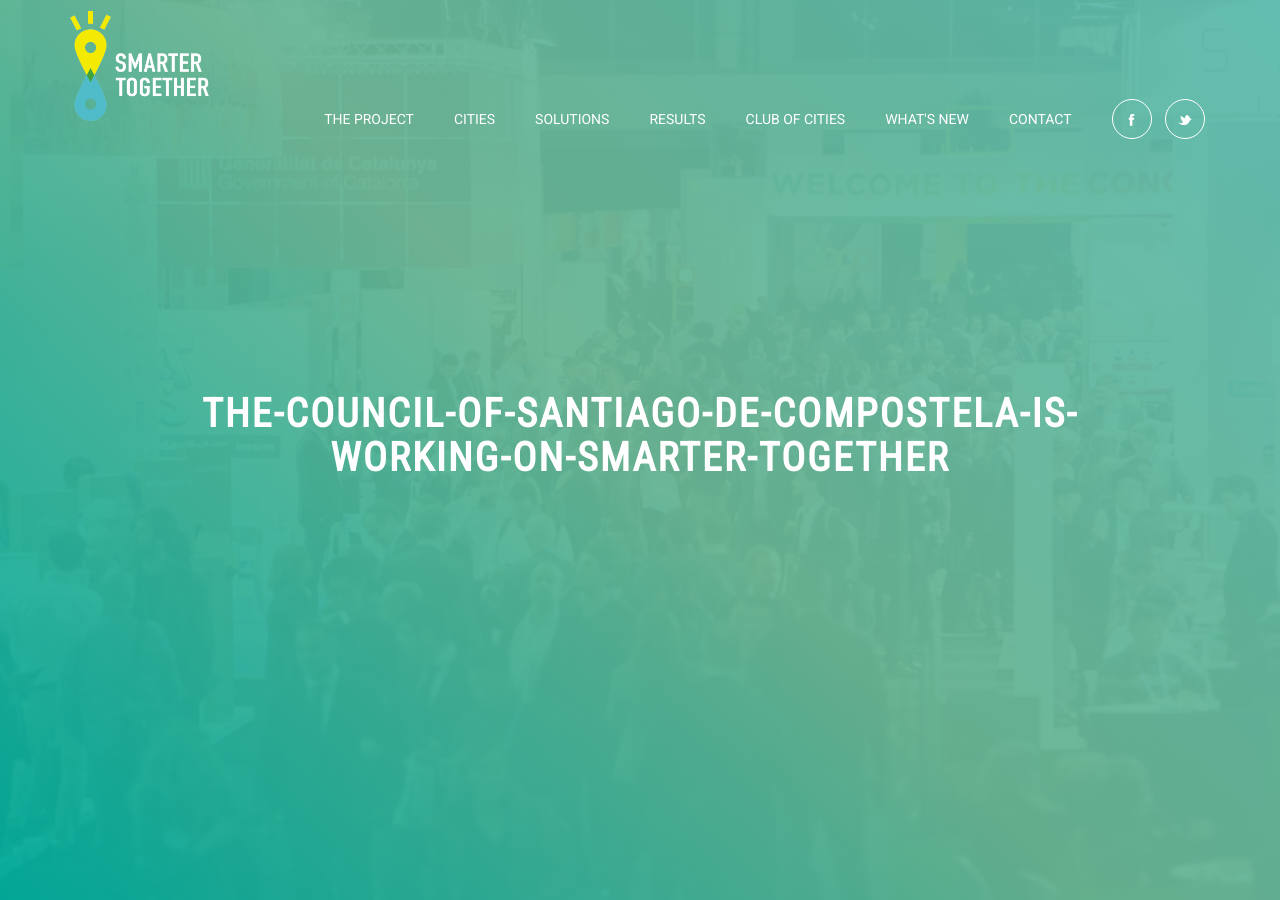
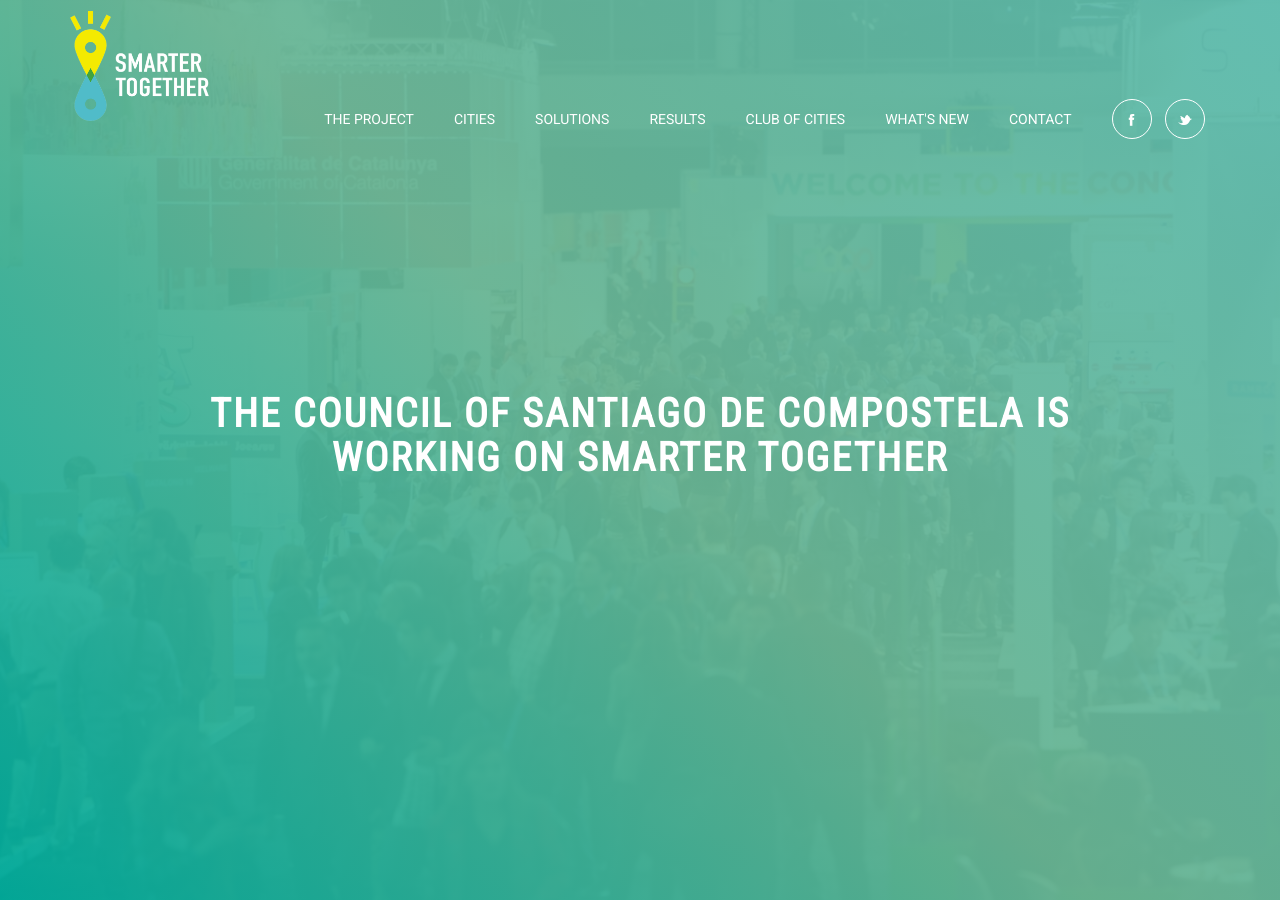
Before and after one commit to frontcraft/smarttogether, a Jekyll site: the page built from _news/2017-04-04-the-council-of-santiago-de-compostela-is-working-on-smarter-together.md, in a window 1280 px wide and 900 px high. Built offline with Jekyll 4.4.1, drawn with Linux system fonts in a browser that asks for light colours; nearby versions of some CDN libraries; part of the change alters nothing that is shown.

```diff
--- a/_news/2017-04-04-the-council-of-santiago-de-compostela-is-working-on-smarter-together.md
+++ b/_news/2017-04-04-the-council-of-santiago-de-compostela-is-working-on-smarter-together.md
@@ -1,7 +1,7 @@
 ---
 layout: news-page
-title:  "The-council-of-santiago-de-compostela-is-working-on-smarter-together"
-date: 2017-04-04
+title:  "The Council of Santiago de Compostela is Working on Smarter Together"
+date: 2017-04-03
 imageurl: images/news/big_img_6587.jpg
 ---
 
@@ -13,6 +13,8 @@ imageurl: images/news/big_img_6587.jpg
 <h2><span class="ornament-news">Smarter Together</span></h2>
 </div>
 
+![Santiago-April.jpg]({{site.baseurl}}images/news/Santiago April_Web.jpg)
+
 The Santiago City Council is working on the implementation of the European Union project Smarter Together, which aims to improve the quality of life in cities through smart technologies. The first meeting was held to develop a strategy to deepen interdepartmental cooperation for an integrated data platform, citizen participation/commitment, energy refurbishment of buildings, sustainable mobility, ‘district heating’ and renewable energies.
 
 Compostela is a partner of Smarter Together as a ‘follower’ city, along with Venice and Sofia. The project is led by three so-called ‘lighthouse cities’: Lyon, Munich and Vienna, where the project will be developed over the course of five years, with EUR 29 million of European funding from the Horizon 2020 program. Santiago, as a follower city, will have the opportunity to participate in developing a strategy for a smart city, in collaboration with the City Council, additional internal and external partners, including citizens, associations, and corporations.
```
